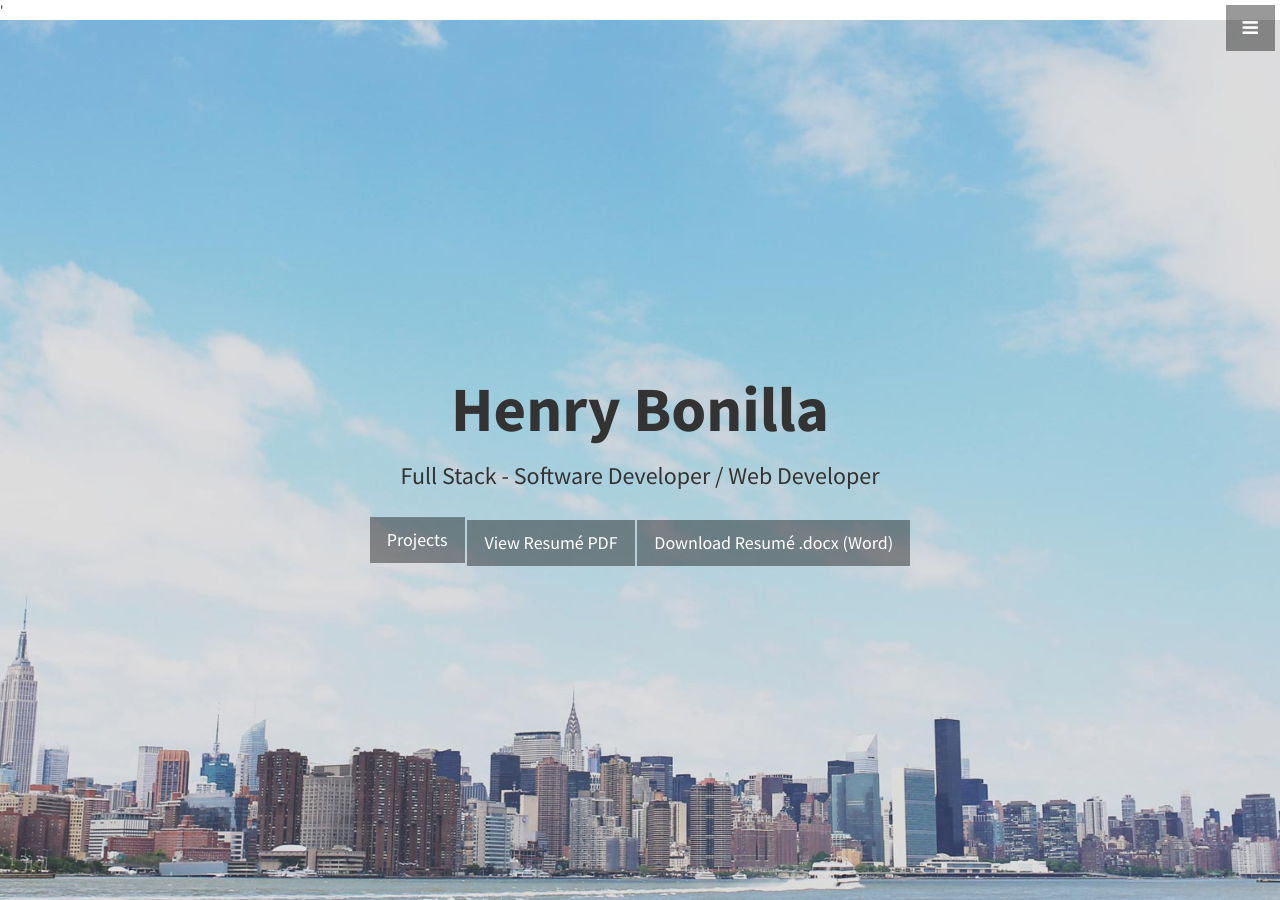
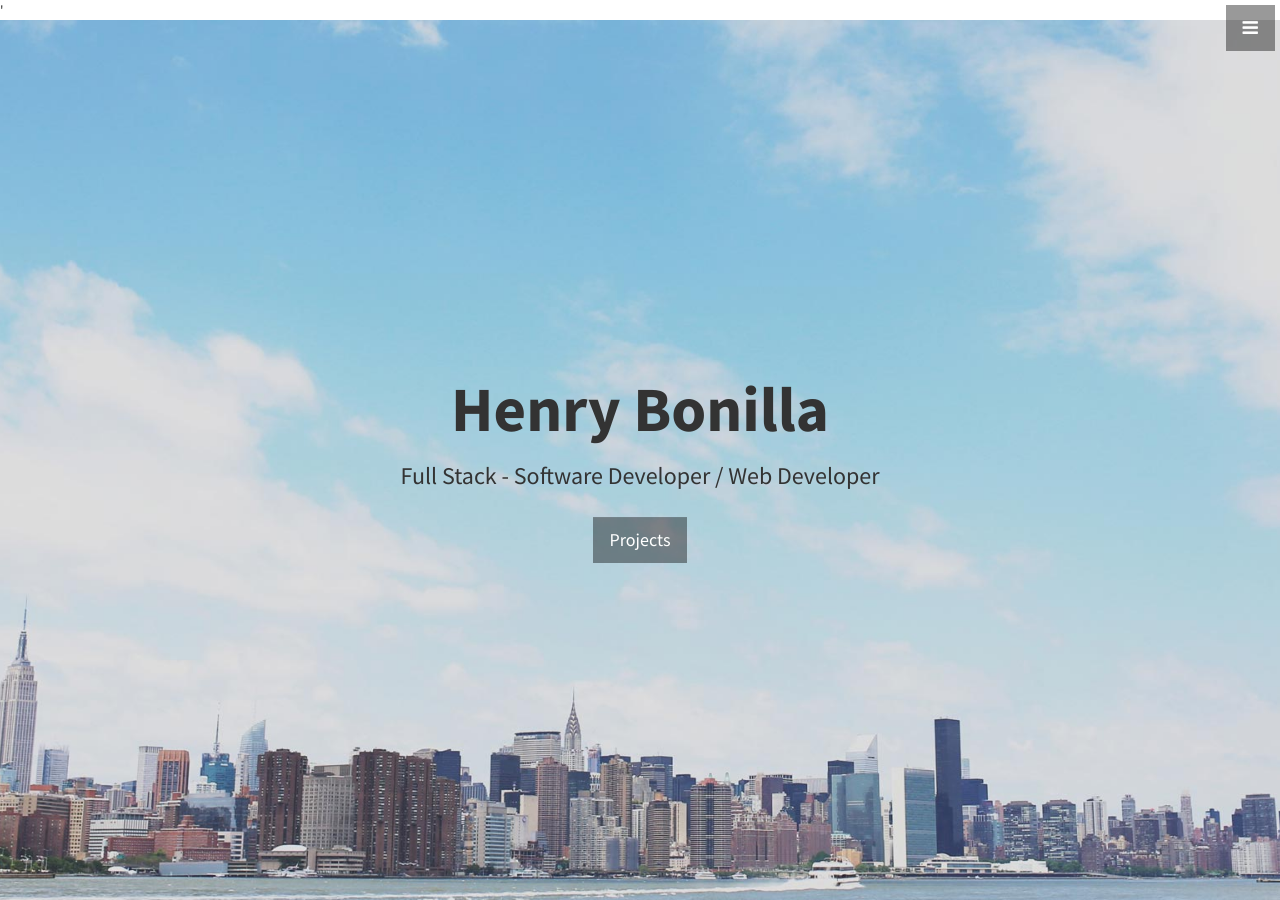
Before and after one commit to henryqbonilla/henryqbonilla.github.io, a Jekyll site: the page built from index.html, in a window 1280 px wide and 900 px high. Built offline with Jekyll 4.4.1, drawn with Linux system fonts in a browser that asks for light colours.

Commit message:
Update header.html

```diff
--- a/_includes/header.html
+++ b/_includes/header.html
@@ -4,7 +4,7 @@
     <h3>Full Stack - Software Developer / Web Developer</h3>
     <br>
     <a href="#portfolio" id="bounceButton" class="btn btn-dark btn-lg">Projects</a>
-    <a href="HB Resume 2024.pdf" class="btn btn-dark btn-lg" target="_blank" rel="noopener noreferrer">View Resumé PDF</a>
-    <a href="https://github.com/henryqbonilla/henryqbonilla.github.io/raw/master/HB%20Resume%202024.docx" class="btn btn-dark btn-lg">Download Resumé .docx (Word)</a>
+    <!-- <a href="HB Resume 2024.pdf" class="btn btn-dark btn-lg" target="_blank" rel="noopener noreferrer">View Resumé PDF</a> -->
+    <!-- <a href="https://github.com/henryqbonilla/henryqbonilla.github.io/raw/master/HB%20Resume%202024.docx" class="btn btn-dark btn-lg">Download Resumé .docx (Word)</a> -->
   </div>
 </header>
```
